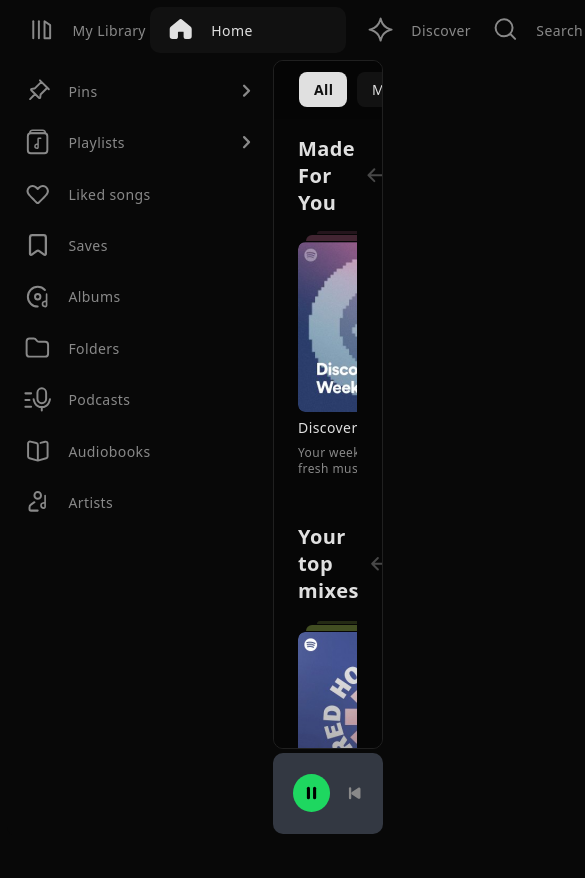
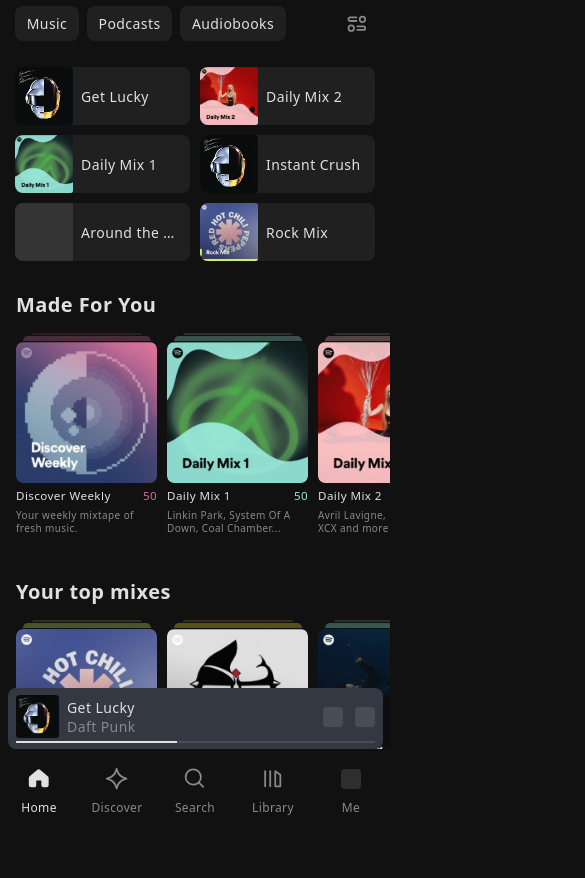
Before and after one commit to PLomj/MarkUp_Project_Pikria_Lomjaria, a plain HTML site: page index.html in a window 390 px wide. Shown: the top 878 px of the page, 585 px wide, since content can reach past the window. Before the commit the page ends 844 px from the top, so only its background shows below. Drawn offline with Linux system fonts and the light colour scheme; a web font is replaced by a local one.

Commit message:
feat: add responsive mobile home layout

```diff
--- a/index.html
+++ b/index.html
@@ -10,6 +10,7 @@
   <link rel="stylesheet" href="styles/sidebar.css">
   <link rel="stylesheet" href="styles/main-content.css">
   <link rel="stylesheet" href="styles/player.css">
+  <link rel="stylesheet" href="styles/mobile.css">
 </head>
 <body class="desktop-home">
   <header class="top-bar">
@@ -107,6 +108,32 @@
         <img class="home-filters__adjustments" src="assets/icons/home-adjustments.svg" alt="">
       </div>
 
+      <ul class="mobile-quick-access" aria-label="Quick access">
+        <li>
+          <img class="mobile-quick-access__artwork" src="assets/images/player/get-lucky.png" alt="">
+          <span class="mobile-quick-access__label">Get Lucky</span>
+        </li>
+        <li>
+          <img class="mobile-quick-access__artwork" src="assets/images/main-content/daily-mix-2.png" alt="">
+          <span class="mobile-quick-access__label">Daily Mix 2</span>
+        </li>
+        <li>
+          <img class="mobile-quick-access__artwork" src="assets/images/main-content/daily-mix-1.png" alt="">
+          <span class="mobile-quick-access__label">Daily Mix 1</span>
+        </li>
+        <li>
+          <img class="mobile-quick-access__artwork" src="assets/images/player/get-lucky.png" alt="">
+          <span class="mobile-quick-access__label">Instant Crush</span>
+        </li>
+        <li>
+          <span class="mobile-quick-access__artwork mobile-quick-access__artwork--empty" aria-hidden="true"></span>
+          <span class="mobile-quick-access__label">Around the world</span>
+        </li>
+        <li>
+          <img class="mobile-quick-access__artwork" src="assets/images/main-content/rock-mix.png" alt="">
+          <span class="mobile-quick-access__label">Rock Mix</span>
+        </li>
+      </ul>
       <section class="home-section" aria-labelledby="made-for-you">
         <header class="home-section__header">
           <h2 id="made-for-you">Made For You</h2>
@@ -356,6 +383,10 @@
       </div>
     </div>
 
+    <div class="mobile-player-actions" aria-hidden="true">
+      <span class="mobile-icon-placeholder"></span>
+      <span class="mobile-icon-placeholder"></span>
+    </div>
     <div class="player__utilities" aria-hidden="true">
       <img class="player__icon player__like" src="assets/icons/player-like.svg" alt="">
       <img class="player__icon player__add-to-playlist" src="assets/icons/player-add-to-playlist.svg" alt="">
@@ -367,5 +398,29 @@
       <img class="player__icon player__queue" src="assets/icons/player-queue.svg" alt="">
     </div>
   </section>
+  <nav class="mobile-bottom-nav" aria-label="Mobile primary">
+    <ul>
+      <li aria-current="page">
+        <img src="assets/icons/home-filled.svg" alt="">
+        <span>Home</span>
+      </li>
+      <li>
+        <img src="assets/icons/discover.svg" alt="">
+        <span>Discover</span>
+      </li>
+      <li>
+        <img src="assets/icons/search.svg" alt="">
+        <span>Search</span>
+      </li>
+      <li>
+        <img src="assets/icons/library.svg" alt="">
+        <span>Library</span>
+      </li>
+      <li>
+        <span class="mobile-icon-placeholder" aria-hidden="true"></span>
+        <span>Me</span>
+      </li>
+    </ul>
+  </nav>
 </body>
 </html>
--- /dev/null
+++ b/styles/mobile.css
@@ -0,0 +1,275 @@
+/* Mobile-only HTML stays out of the desktop layout and accessibility tree. */
+.mobile-quick-access,
+.mobile-player-actions,
+.mobile-bottom-nav {
+  display: none;
+}
+
+@media (max-width: 900px) {
+  .desktop-home {
+    --mobile-nav-height: 95px;
+    --mobile-player-height: 61px;
+    --mobile-inset: 15px;
+
+    display: block;
+    padding: 0;
+    background-color: #111111;
+  }
+
+  .desktop-home > .top-bar,
+  .desktop-home > .library,
+  .home-filters__item--selected,
+  .home-section__controls {
+    display: none;
+  }
+
+  .home-content {
+    contain: none;
+    overflow: visible;
+    border: 0;
+    border-radius: 0;
+    background: transparent;
+  }
+
+  .home-feed {
+    gap: 0;
+    padding-bottom: calc(var(--mobile-nav-height) + var(--mobile-player-height) + 16px);
+  }
+
+  .home-filters {
+    height: 47px;
+    margin: 0 0 20px;
+    padding-inline: var(--mobile-inset);
+    gap: 4px;
+    background: transparent;
+  }
+
+  .home-filters__list {
+    min-width: 0;
+    gap: 8px;
+  }
+
+  .home-filters .home-filters__list li {
+    width: auto;
+    padding: 8px clamp(6px, 3vw, 15px);
+    background: #202020;
+    border-radius: 8px;
+    white-space: nowrap;
+  }
+
+  .home-filters__adjustments {
+    width: 36px;
+    height: 36px;
+  }
+
+  .mobile-quick-access {
+    display: grid;
+    grid-template-columns: repeat(2, minmax(0, 1fr));
+    gap: 10px;
+    list-style: none;
+    margin: 0 0 30px;
+    padding: 0 var(--mobile-inset);
+  }
+
+  .mobile-quick-access li {
+    display: flex;
+    align-items: center;
+    gap: 8px;
+    height: 58px;
+    overflow: hidden;
+    border-radius: 8px;
+    background: #202020;
+  }
+
+  .mobile-quick-access__artwork {
+    flex: 0 0 auto;
+    width: 58px;
+    height: 58px;
+    object-fit: cover;
+  }
+
+  .mobile-quick-access__artwork--empty {
+    background: #343434;
+  }
+
+  .mobile-quick-access__label {
+    min-width: 0;
+    margin-inline-end: 8px;
+    overflow: hidden;
+    text-overflow: ellipsis;
+    white-space: nowrap;
+  }
+
+  .home-section {
+    margin-inline: 0;
+  }
+
+  .home-section + .home-section {
+    margin-top: 30px;
+  }
+
+  .home-section__header {
+    padding-inline: 16px;
+    min-height: 27px;
+  }
+
+  .home-section[aria-labelledby] .home-section__cards {
+    min-height: 210px;
+    gap: 10px;
+    padding: 0 16px;
+  }
+
+  .home-card {
+    --mobile-cover-size: 141px;
+
+    flex-basis: var(--mobile-cover-size);
+    min-height: 210px;
+  }
+
+  .home-card__artwork {
+    height: var(--mobile-cover-size);
+    margin-block: 9px 5px;
+  }
+
+  .home-card__artwork--stacked {
+    grid-template-rows: 2px 5px var(--mobile-cover-size);
+    height: calc(var(--mobile-cover-size) + 9px);
+    margin-block-start: 0;
+  }
+
+  .home-card__artwork--stacked::before {
+    width: 110px;
+  }
+
+  .home-card__artwork--stacked::after {
+    width: 128px;
+  }
+
+  .home-card__artwork--stacked img {
+    width: var(--mobile-cover-size);
+    height: var(--mobile-cover-size);
+  }
+
+  .home-card h3,
+  .home-card__count {
+    font-size: 11.62px;
+    line-height: 16px;
+  }
+
+  .home-card__title-row h3 {
+    max-width: 100px;
+  }
+
+  .home-card__description {
+    margin-top: 5px;
+    font-size: 9.96px;
+    line-height: 13px;
+  }
+
+  .player {
+    position: fixed;
+    z-index: 2;
+    inset-inline: 8px 7px;
+    bottom: var(--mobile-nav-height);
+    height: var(--mobile-player-height);
+    grid-template-columns: minmax(0, 1fr) auto;
+    grid-template-rows: 1fr 2px;
+    gap: 2px 12px;
+    padding: 6px 8px;
+    overflow: hidden;
+    border-radius: 8px;
+  }
+
+  .player__playback,
+  .player__utilities,
+  .player__current-time,
+  .player__total-time,
+  .player__volume,
+  .player__album {
+    display: none;
+  }
+
+  .player__track {
+    grid-area: 1 / 1;
+    min-width: 0;
+    gap: 8px;
+  }
+
+  .player__artwork {
+    flex-basis: 43px;
+    width: 43px;
+    height: 43px;
+  }
+
+  .player__track-text {
+    min-width: 0;
+  }
+
+  .player__track-text > div {
+    overflow: hidden;
+    text-overflow: ellipsis;
+  }
+
+  .player__timeline {
+    grid-area: 2 / 1 / 3 / -1;
+    width: 100%;
+  }
+
+  .player__progress-track {
+    flex-basis: 100%;
+    height: 2px;
+  }
+
+  .mobile-player-actions {
+    display: flex;
+    grid-area: 1 / 2;
+    gap: 12px;
+  }
+
+  .mobile-icon-placeholder {
+    display: block;
+    width: 20px;
+    height: 20px;
+    border-radius: 4px;
+    background: rgba(137, 137, 137, 0.25);
+  }
+
+  .desktop-home > .mobile-bottom-nav {
+    position: fixed;
+    z-index: 1;
+    inset-inline: 0;
+    bottom: 0;
+    display: block;
+    height: var(--mobile-nav-height);
+    outline: none;
+    background: #111111;
+    color: #898989;
+    font: 400 12px / 16px Satoshi, system-ui, sans-serif;
+    letter-spacing: 0.03em;
+  }
+
+  .mobile-bottom-nav ul {
+    display: grid;
+    grid-template-columns: repeat(5, minmax(0, 1fr));
+    list-style: none;
+    margin: 0;
+    padding: 12px 0 0;
+  }
+
+  .mobile-bottom-nav li {
+    display: grid;
+    grid-template-rows: 36px auto;
+    justify-items: center;
+    align-items: center;
+    gap: 3px;
+  }
+
+  .mobile-bottom-nav img {
+    width: 36px;
+    height: 36px;
+  }
+
+  .mobile-bottom-nav [aria-current="page"] {
+    color: #e0e0e0;
+  }
+}
```
Also changed, not shown: 2 other files.
